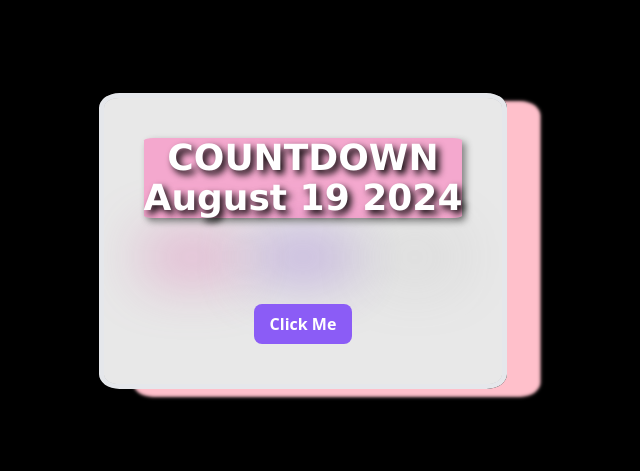
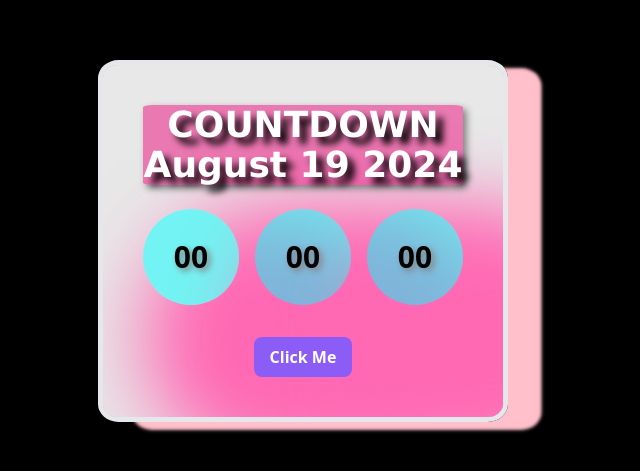
Before and after one commit to princessmaecuayzon2/birthday, a plain HTML site: page index.html in a window 1280 px wide. Shown: the part 159-630 px from the top of the page, without its empty margins (337-977 px from the left). Drawn offline with nearby package versions, Linux system fonts and the light colour scheme.

Commit message:
Update styles.css

```diff
--- a/styles.css
+++ b/styles.css
@@ -3,6 +3,8 @@
   opacity: 5.5;
   z-index: -1;
 }
+
+
 #typewrite2 {
 
  font-family: cursive;
@@ -63,15 +65,17 @@
 }
 
 .container {
-  max-width: 1200px; /* Set the maximum width for the container */
-  margin: 0 auto; /* Center the container horizontally */
-  padding: 0 20px; /* Add some padding on the left and right sides */
-  box-sizing: border-box; /* Ensure padding does not affect the width */
+  max-width: 1200px;
+  margin: 0 auto;
+  padding: 0 20px;
+  box-sizing: border-box;
   z-index: -1;
 }
 .countdown-container{
+
   border-width: 5px;
   border-radius: 5%;
+
   box-shadow: pink 2.1em 0.5em 0.2em;
 }
 
@@ -105,12 +109,13 @@ p{
 
 h1{
   font-size: medium;
-  background-color: rgb(255, 105, 180, 0.5);
+
+  background-color: rgba(238, 10, 124, 0.5);
   box-shadow: gray 0.1em 0.1em 0.2em;
   border-radius: 3%;
   font-family: Verdana, Geneva, Tahoma, sans-serif;
   color: white;
-  text-shadow: black 0.1em 0.1em 0.2em;
+  text-shadow: black 0.2em 0.2em 0.2em;
 }
 
 .flip-card {
@@ -213,20 +218,13 @@ strong {
 }
 
 .circle {
-  width: 100%;
-  height: 30px;
-  filter: blur(2rem);
-  animation: pulse_3011 4s infinite;
+  color: black;
+  text-shadow: gray 0.1em 0.1em 0.2em;
+  background-color: rgb(0, 255, 255, 0.5);
+ box-shadow: hotpink 5rem 5rem 5rem 5rem;
   z-index: -1;
 }
 
-.circle:nth-of-type(1) {
-  background: rgba(254, 83, 186, 0.636);
-}
-
-.circle:nth-of-type(2) {
-  background: rgba(142, 81, 234, 0.704);
-}
 
 .btn:hover #container-stars {
   z-index: 1;
```
